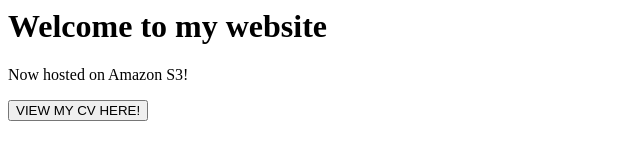
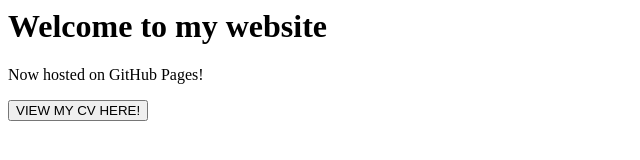
Before and after one commit to tasnim6999/lab4part4, a plain HTML site: page index.html in a window 1280 px wide. Shown: the full height of the page, 0-640 px from the left. Drawn offline with Linux system fonts and the light colour scheme.

Commit message:
edit index.html

```diff
--- a/index.html
+++ b/index.html
@@ -4,7 +4,7 @@
 </head>
 <body>
   <h1>Welcome to my website</h1>
-  <p>Now hosted on Amazon S3!</p>
+  <p>Now hosted on GitHub Pages!</p>
 
 <form action="cv.html" class="inline">
     <button class="float-left submit-button" >VIEW MY CV HERE!</button>
```
